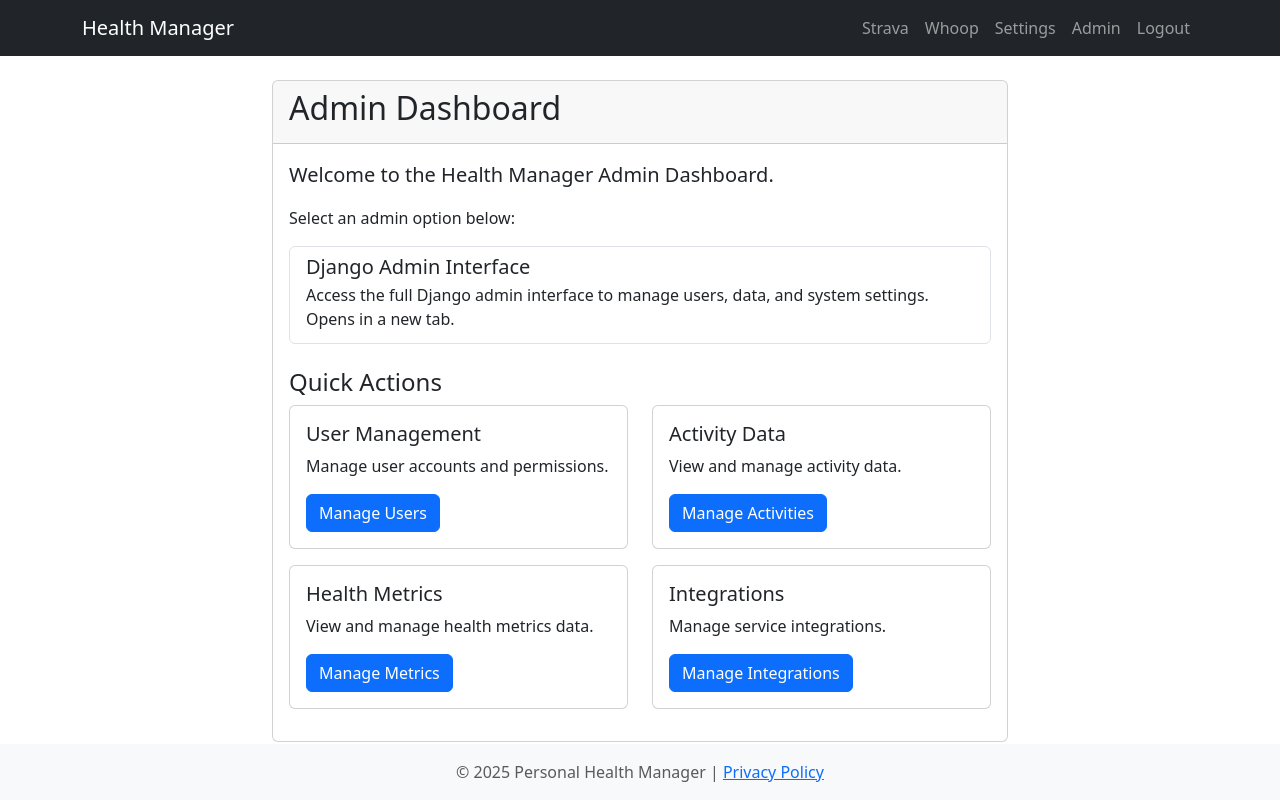
After one commit to bradfeld/personal-health-manager, a Django app: page /admin-dashboard/ in a window 1280 px wide. The commit adds this page. Run offline with Django 5.2, Linux system fonts and the light colour scheme; the visitor is signed in with stand-in values (Sample User, id 1); parts of the project's set-up code (start-up, migrations or seed data) failed here and were passed over.

Commit message:
Add custom admin dashboard with application navigation

```diff
--- a/core/views.py
+++ b/core/views.py
@@ -262,3 +262,21 @@ class MetricsListView(LoginRequiredMixin, ListView):
 
 class PrivacyPolicyView(TemplateView):
     template_name = 'core/privacy_policy.html'
+
+class AdminDashboardView(LoginRequiredMixin, TemplateView):
+    """
+    Custom admin dashboard view that maintains the application's navigation bar.
+    This provides a link to the Django admin interface.
+    """
+    template_name = 'core/admin_dashboard.html'
+
+    def dispatch(self, request, *args, **kwargs):
+        # Only allow staff users to access this view
+        if not request.user.is_staff:
+            return redirect('metrics')
+        return super().dispatch(request, *args, **kwargs)
+
+    def get_context_data(self, **kwargs):
+        context = super().get_context_data(**kwargs)
+        # Add any additional context data needed for the admin dashboard
+        return context
--- a/health_manager/urls.py
+++ b/health_manager/urls.py
@@ -1,7 +1,10 @@
 from django.contrib import admin
 from django.urls import path, include
 from django.contrib.auth import views as auth_views
-from core.views import ActivityListView, ActivityDetailView, MetricsListView, PrivacyPolicyView, RootView, LoginRedirectView
+from core.views import (
+    ActivityListView, ActivityDetailView, MetricsListView,
+    PrivacyPolicyView, RootView, LoginRedirectView, AdminDashboardView
+)
 from users.views import RegisterView, settings, delete_user
 from integrations.views import (
     sync_strava, sync_whoop, whoop_webhook,
@@ -14,6 +17,7 @@ urlpatterns = [
     path('', RootView.as_view(), name='root'),
 
     path('admin/', admin.site.urls),
+    path('admin-dashboard/', AdminDashboardView.as_view(), name='admin_dashboard'),
     path('login/', auth_views.LoginView.as_view(), name='login'),
     path('logout/', auth_views.LogoutView.as_view(
         next_page='login',
--- a/templates/base.html
+++ b/templates/base.html
@@ -17,7 +17,7 @@
                     <a class="nav-link" href="{% url 'metrics' %}">Whoop</a>
                     <a class="nav-link" href="{% url 'settings' %}">Settings</a>
                     {% if user.is_staff %}
-                    <a class="nav-link" href="{% url 'admin:index' %}">Admin</a>
+                    <a class="nav-link" href="{% url 'admin_dashboard' %}">Admin</a>
                     {% endif %}
                     <form method="post" action="{% url 'logout' %}" class="d-inline">
                         {% csrf_token %}
--- /dev/null
+++ b/templates/core/admin_dashboard.html
@@ -0,0 +1,68 @@
+{% extends 'base.html' %}
+
+{% block title %}Admin Dashboard - Health Manager{% endblock %}
+
+{% block content %}
+<div class="row">
+    <div class="col-md-8 offset-md-2">
+        <div class="card">
+            <div class="card-header">
+                <h2>Admin Dashboard</h2>
+            </div>
+            <div class="card-body">
+                <p class="lead">Welcome to the Health Manager Admin Dashboard.</p>
+                <p>Select an admin option below:</p>
+
+                <div class="list-group mb-4">
+                    <a href="{% url 'admin:index' %}" class="list-group-item list-group-item-action" target="_blank">
+                        <div class="d-flex w-100 justify-content-between">
+                            <h5 class="mb-1">Django Admin Interface</h5>
+                        </div>
+                        <p class="mb-1">Access the full Django admin interface to manage users, data, and system settings. Opens in a new tab.</p>
+                    </a>
+                </div>
+
+                <h4>Quick Actions</h4>
+                <div class="row">
+                    <div class="col-md-6 mb-3">
+                        <div class="card h-100">
+                            <div class="card-body">
+                                <h5 class="card-title">User Management</h5>
+                                <p class="card-text">Manage user accounts and permissions.</p>
+                                <a href="{% url 'admin:auth_user_changelist' %}" class="btn btn-primary" target="_blank">Manage Users</a>
+                            </div>
+                        </div>
+                    </div>
+                    <div class="col-md-6 mb-3">
+                        <div class="card h-100">
+                            <div class="card-body">
+                                <h5 class="card-title">Activity Data</h5>
+                                <p class="card-text">View and manage activity data.</p>
+                                <a href="{% url 'admin:core_activity_changelist' %}" class="btn btn-primary" target="_blank">Manage Activities</a>
+                            </div>
+                        </div>
+                    </div>
+                    <div class="col-md-6 mb-3">
+                        <div class="card h-100">
+                            <div class="card-body">
+                                <h5 class="card-title">Health Metrics</h5>
+                                <p class="card-text">View and manage health metrics data.</p>
+                                <a href="{% url 'admin:core_healthmetrics_changelist' %}" class="btn btn-primary" target="_blank">Manage Metrics</a>
+                            </div>
+                        </div>
+                    </div>
+                    <div class="col-md-6 mb-3">
+                        <div class="card h-100">
+                            <div class="card-body">
+                                <h5 class="card-title">Integrations</h5>
+                                <p class="card-text">Manage service integrations.</p>
+                                <a href="{% url 'admin:integrations_userintegration_changelist' %}" class="btn btn-primary" target="_blank">Manage Integrations</a>
+                            </div>
+                        </div>
+                    </div>
+                </div>
+            </div>
+        </div>
+    </div>
+</div>
+{% endblock %}
```
